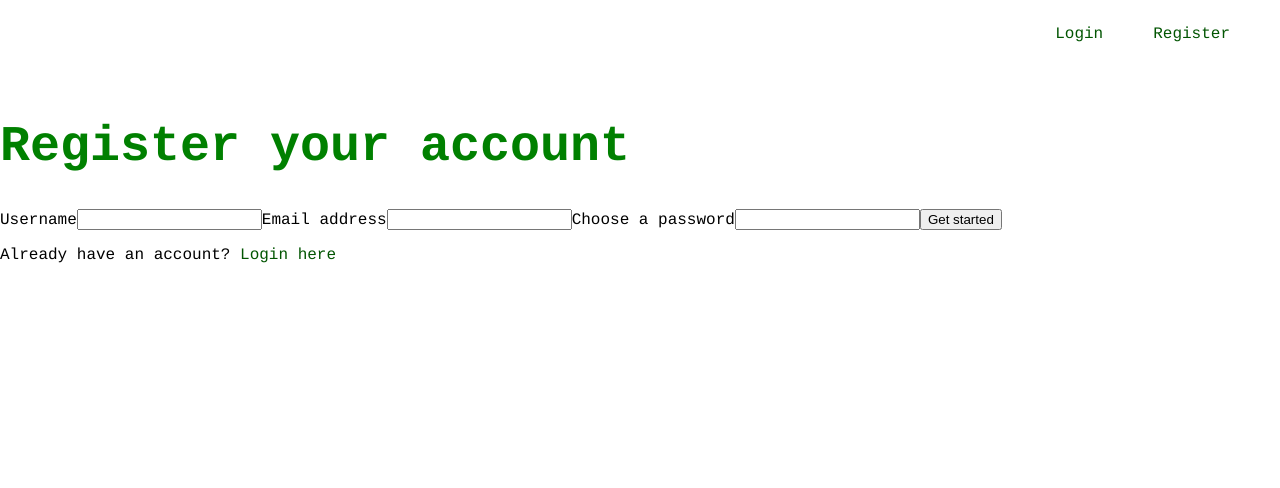
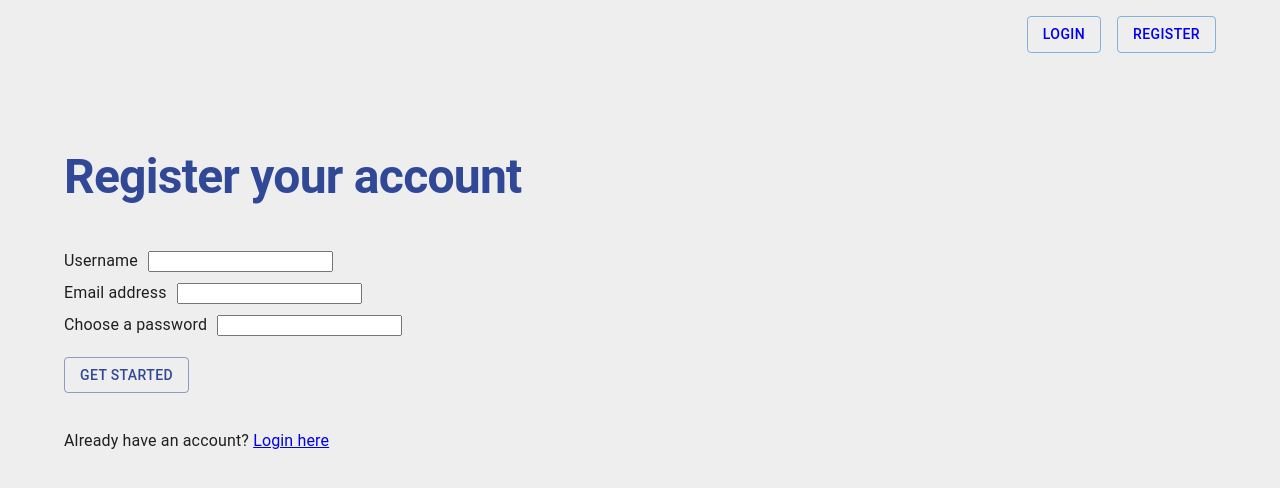
Before and after one commit to kirapuls/chat-app, a React (Create React App) app: page /register in a window 1280 px wide. Shown: the top 488 px of the page. Built offline with nearby package versions, Linux system fonts and the light colour scheme; no server answers.

Commit message:
Styling of the app

```diff
--- a/package.json
+++ b/package.json
@@ -3,6 +3,9 @@
   "version": "0.1.0",
   "private": true,
   "dependencies": {
+    "@emotion/react": "^11.11.0",
+    "@emotion/styled": "^11.11.0",
+    "@mui/material": "^5.12.3",
     "@testing-library/jest-dom": "^5.16.5",
     "@testing-library/react": "^13.4.0",
     "@testing-library/user-event": "^13.5.0",
--- a/src/App.css
+++ b/src/App.css
@@ -1,15 +1,10 @@
-.App {
+/* .App {
   text-align: center;
-}
+} */
 
 .App-logo {
   height: 40vmin;
   pointer-events: none;
-}
-
-h1 {
-  color: green;
-  font-size: 50px;
 }
 
 @media (prefers-reduced-motion: no-preference) {
@@ -19,7 +14,7 @@ h1 {
 }
 
 .App-header {
-  background-color: #282c34;
+  background-color: #eeeeee;
   min-height: 100vh;
   display: flex;
   flex-direction: column;
--- a/src/App.js
+++ b/src/App.js
@@ -1,8 +1,12 @@
 import React from 'react';
-import './App.css';
-import Chatbox from './components/Chatbox'
+/* import './App.css'; */
+import Chatbox from './components/Chatbox';
 import {Link} from 'react-router-dom';
 import firebase from './firebase';
+import { Box, Paper, Typography } from '@mui/material';
+import theme from './index.js';
+import { ThemeProvider } from '@mui/material';
+import CssBaseline from "@mui/material/CssBaseline";
 
 class App extends React.Component {
   constructor(props) {
@@ -33,11 +37,16 @@ class App extends React.Component {
 
   render() {
     return (
+      <ThemeProvider theme={theme}>
+        <CssBaseline />
       <div className="App">
-        <h1>Chat App</h1>
+        <Typography variant="h1" sx={{ mt: 10, mb: 5, textAlign: "center", color: "primary.main"}}>
+            Chat App
+        </Typography>
         {this.props.user &&
           <div className="allow-chat">
             <Chatbox />
+            <Box sx={{ display: "flex", justifyContent: "center", my: 2}}>
               <form className="message-form" onSubmit={this.onSubmit}>
               <input
                 type="text"
@@ -48,16 +57,18 @@ class App extends React.Component {
                 onChange={this.onChange} />
               <button>Send</button>
               </form>
+            </Box>
           </div>
         }
         {!this.props.user &&
           <div className="disallow-chat">
-            <p>
+            <Typography sx={{ textAlign: "center" }}>
               <Link to="/login">Login</Link> or <Link to="/register">Register</Link> to start chatting!
-            </p>
+            </Typography>
           </div>
         }
       </div>
+      </ThemeProvider>
     );
   }
 }
--- a/src/components/Chatbox.js
+++ b/src/components/Chatbox.js
@@ -1,6 +1,7 @@
 import React from 'react';
-import './Chatbox.css';
+/* import './Chatbox.css'; */
 import firebase from '../firebase';
+import { Box, List, ListItem, Paper, Typography } from '@mui/material';
 
 class Chatbox extends React.Component {
     constructor(props) {
@@ -30,20 +31,24 @@ class Chatbox extends React.Component {
     }
     render() {
         return(
+            <Paper elevation={4} sx={{ mx: "20%", p: 1 }}>
             <div className="chatbox">
-                <ul className="chat-list">
+                <List>
                     {this.state.chats.map(chat => {
                         const postDate = new Date(chat.date);
                         return(
-                            <li key={chat.id}>
-                                <em>{postDate.getDate() + '/' + (postDate.getMonth()+1)}</em>
-                                <strong>{chat.user}:</strong>
-                                {chat.message}
-                            </li>
+                            <ListItem key={chat.id}>
+                                <Typography sx={{ display: 'flex', width: 1, justifyContent: 'flex-start' }}>
+                                    <Box sx={{ width: 50 }}><em>{postDate.getDate() + '/' + (postDate.getMonth()+1)}</em></Box>
+                                    <Box sx={{ mr: 1 }}><strong>{chat.user}:</strong></Box>
+                                    <Box>{chat.message}</Box>
+                                </Typography>
+                            </ListItem>
                         )
                     })}
-                </ul>
+                </List>
             </div>
+            </Paper>
         );
     }
 }
--- a/src/components/Login.js
+++ b/src/components/Login.js
@@ -1,6 +1,9 @@
 import React from 'react';
 import firebase from '../firebase.js';
 import { Link } from 'react-router-dom';
+import theme from '../index.js';
+import { Button, ThemeProvider, Typography } from '@mui/material';
+import CssBaseline from "@mui/material/CssBaseline";
 
 class Login extends React.Component {
     constructor(props) {
@@ -29,14 +32,19 @@ class Login extends React.Component {
     render(){
         const {email, password, error} = this.state;
         return(
+            <ThemeProvider theme={theme}>
+                <CssBaseline />
             <div className="auth-container">
-                <h1>Login</h1>
-                <p>Login to access your account</p>
+                <Typography variant="h1" sx={{ mt: 10, mb: 5, color: "primary.main" }}>
+                    Log in to your account
+                </Typography>
+                <Typography sx={{ lineHeight: '2' }}>
+                    Login to access your account
                 {error && <p className="error-message">{error.message}</p>}
                 <form onSubmit={this.handleSubmit}>
-                    <label htmlFor="email">Email address</label>
-                    <input type="text" name="email" id="email" value={email} onChange={this.handleChange}></input>
-                    <label htmlFor="password">Password</label>
+                    <label htmlFor="email" style={{ marginRight: 10 }}>Email address</label>
+                        <input type="text" name="email" id="email" value={email} onChange={this.handleChange}></input><br />
+                    <label htmlFor="password" style={{ marginRight: 10 }}>Password</label>
                     <input
                         type="password"
                         name="password"
@@ -44,11 +52,13 @@ class Login extends React.Component {
                         value={password}
                         onChange={this.handleChange}
                         >
-                    </input>
-                    <button className="submit">Login</button>
+                    </input><br />
+                        <Button type="submit" variant="outlined" sx={{ my: 2 }}>Login</Button>
                     <p>Don't have an account? <Link className="login-btn" to="/register">Register here</Link></p>
                 </form>
+                </Typography>
             </div>
+            </ThemeProvider>
         )
     }
 }
--- a/src/components/Register.js
+++ b/src/components/Register.js
@@ -2,6 +2,9 @@ import React from 'react';
 import firebase from '../firebase.js';
 import { Link } from 'react-router-dom';
 import Login from './Login';
+import theme from '../index.js';
+import { Button, ThemeProvider, Typography } from '@mui/material';
+import CssBaseline from "@mui/material/CssBaseline";
 
 class Register extends React.Component {
     constructor(props){
@@ -36,15 +39,20 @@ class Register extends React.Component {
     render() {
         const {email, username, password, error} = this.state;
         return (
+            <ThemeProvider theme={theme}>
+                <CssBaseline />
             <div className="auth-container">
-                <h1>Register your account</h1>
+                    <Typography variant="h1" sx={{ mt: 10, mb: 5, color: "primary.main" }}>
+                        Register your account
+                    </Typography>
+                    <Typography sx={{ lineHeight: '2' }}>
                 {error && <p className="error-message">{error.message}</p>}
                 <form onSubmit={this.handleSubmit}>
-                    <label htmlFor="username">Username</label>
-                    <input type="text" name="username" id="username" value={username} onChange={this.handleChange}></input>
-                    <label htmlFor="email">Email address</label>
-                    <input type="text" name="email" id="email" value={email} onChange={this.handleChange}></input>
-                    <label htmlFor="password">Choose a password</label>
+                    <label htmlFor="username" style={{ marginRight: 10 }}>Username</label>
+                        <input type="text" name="username" id="username" value={username} onChange={this.handleChange}></input><br />
+                    <label htmlFor="email" style={{ marginRight: 10 }}>Email address</label>
+                        <input type="text" name="email" id="email" value={email} onChange={this.handleChange}></input><br />
+                    <label htmlFor="password" style={{ marginRight: 10 }}>Choose a password</label>
                     <input
                         type="password"
                         name="password"
@@ -52,11 +60,13 @@ class Register extends React.Component {
                         value={password}
                         onChange={this.handleChange}
                         >
-                    </input>
-                    <button className="submit">Get started</button>
+                    </input><br />
+                        <Button type="submit" variant="outlined" sx={{ my: 2 }}>Get started</Button>
                     <p>Already have an account? <Link className="login-btn" to="/login">Login here</Link></p>
                 </form>
+                </Typography>
             </div>
+            </ThemeProvider>
         );
     }
 }
--- a/src/index.css
+++ /dev/null
@@ -1,33 +0,0 @@
-body {
-  margin: 0;
-  font-family: 'courier', monospace;
-  -webkit-font-smoothing: antialiased;
-  -moz-osx-font-smoothing: grayscale;
-}
-
-code {
-  font-family: source-code-pro, Menlo, Monaco, Consolas, 'Courier New',
-    monospace;
-}
-
-.main-nav {
-  text-align: right;
-  margin-bottom: 50px;
-  padding: 0 25px;
-}
-
-a {
-  color: rgb(2, 85, 2);
-  text-decoration: none;
-  transition: all .25s ease;
-}
-
-a:hover {
-  color: rgb(12, 143, 12);
-  text-decoration: underline;
-}
-
-.main-nav a {
-  display: inline-block;
-  padding: 25px 25px;
-}
--- a/src/index.js
+++ b/src/index.js
@@ -1,12 +1,14 @@
 import React from 'react';
 import ReactDOM from 'react-dom/client';
-import './index.css';
 import App from './App';
 import reportWebVitals from './reportWebVitals';
 import Login from './components/Login';
 import Register from './components/Register';
 import { BrowserRouter as Router, Route, Link, Switch } from 'react-router-dom';
-import firebase, {auth, provider} from './firebase.js'
+import firebase, {auth, provider} from './firebase.js';
+import Button from '@mui/material/Button';
+import { Box, Container, createTheme, GlobalStyles, ThemeProvider } from '@mui/material';
+
 
 class AppRouter extends React.Component {
   constructor(props) {
@@ -26,19 +28,24 @@ class AppRouter extends React.Component {
   }
   render() {
     return (
+      <Container>
       <Router>
         <div className="app">
-          <nav className="main-nav">
+          <Box sx={{display: 'flex', justifyContent: 'flex-end'}}>
             {!this.state.user &&
               <div>
-                <Link to="/login">Login</Link>
-                <Link to="/register">Register</Link>
+                <Button variant="outlined" sx={{ m: 2 }}>
+                    <Link to="/login" style={{ textDecoration: 'none' }}>Login</Link>
+                </Button>
+                <Button variant="outlined">
+                    <Link to="/register" style={{ textDecoration: 'none' }}>Register</Link>
+                </Button>
               </div>
             }
             {this.state.user &&
-              <a href="#!" onClick={this.logOutUser}>Log out</a>
+                <Button href="#!" onClick={this.logOutUser} variant="outlined" sx={{ m: 2 }}>Log out</Button>
             }
-          </nav>
+          </Box>
           <Switch>
             <Route path="/" exact render={() => <App user ={this.state.user}/>} />
             <Route path="/login" exact component={Login} />
@@ -46,12 +53,37 @@ class AppRouter extends React.Component {
           </Switch>
         </div>
       </Router>
+      </Container>
     );
   }
 }
 
+const theme = createTheme({
+  palette: {
+    background: {
+      default: "#eeeeee",
+    },
+    primary: {
+      main: "#304896",
+    },
+  },
+  typography: {
+    h1: {
+      fontSize: "3rem",
+      fontWeight: 600,
+    }
+  }
+})
+
 const root = ReactDOM.createRoot(document.getElementById('root'));
-root.render(<AppRouter/>);
+root.render(
+  <AppRouter>
+    <ThemeProvider theme={theme}>
+    </ThemeProvider>
+    </AppRouter>
+  );
+
+export default theme;
 
 // If you want to start measuring performance in your app, pass a function
 // to log results (for example: reportWebVitals(console.log))
```
Also changed, not shown: src/components/Chatbox.css (deleted), 1 other file (tests, documents, lock files or other folders). Lines whose indentation alone changed are shown as unchanged.
